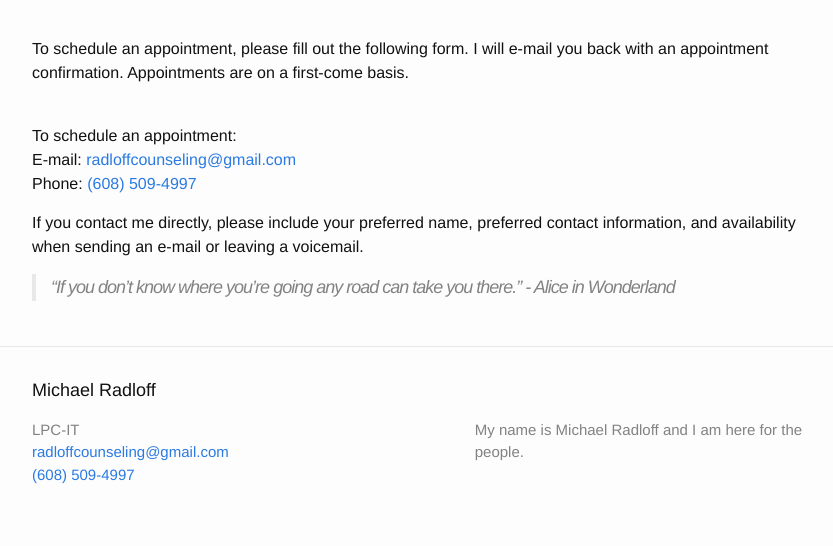
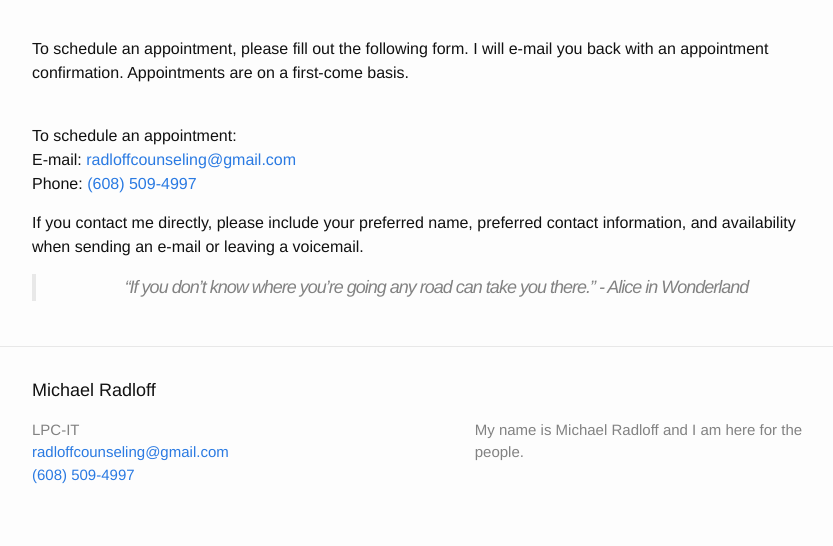
Before and after one commit to mradloff/mradloff, a Jekyll site: the page built from pages/contact.md, in a window 1280 px wide. Shown: the part 982-1528 px from the top of the page, without its empty margins (213-1046 px from the left). Built offline with Jekyll 4.4.1, drawn with Linux system fonts in a browser that asks for light colours.

Commit message:
Update general.scss

```diff
--- a/_sass/general.scss
+++ b/_sass/general.scss
@@ -14,3 +14,9 @@
 .site-nav {
   z-index: 1;
 }
+
+blockquote {
+  border-left: auto;
+  padding-left: auto;
+  text-align: center;
+}
```
